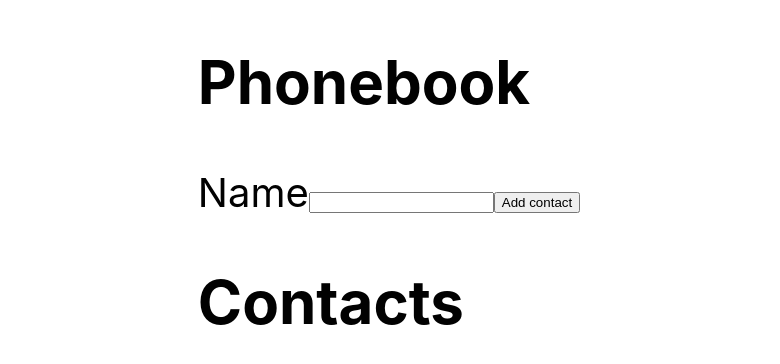
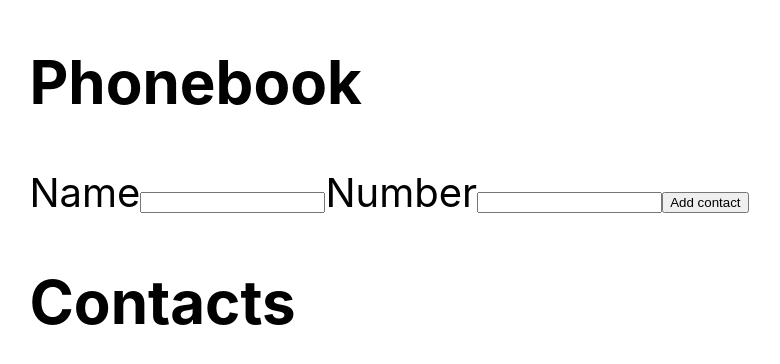
Before and after one commit to stas-yushkov/goit-react-hw-02-phonebook, a React (Create React App) app: page / in a window 1280 px wide. Shown: the part 208-572 px from the top of the page, without its empty margins (251-1031 px from the left). Built offline with nearby package versions, Linux system fonts and the light colour scheme.

Commit message:
step 2 done without styles

```diff
--- a/src/components/App.jsx
+++ b/src/components/App.jsx
@@ -8,6 +8,7 @@ export class App extends PureComponent {
     this.state = {
       contacts: [],
       name: '',
+      number: '',
     };
   }
 
@@ -17,18 +18,22 @@ export class App extends PureComponent {
       contacts: [
         ...prev.contacts,
         {
-          name: prev.name,
+          name: this.state.name,
+          number: this.state.number,
           id: nanoid(),
         },
       ],
       name: '',
+      number: '',
     }));
   };
 
   handleInputChange = e => {
+    const name = e.target.name;
+
     this.setState(prev => ({
       ...prev,
-      name: e.target.value,
+      [name]: e.target.value,
     }));
   };
 
@@ -61,12 +66,24 @@ export class App extends PureComponent {
                 onChange={this.handleInputChange}
               />
             </label>
+            <label>
+              Number
+              <input
+                type="tel"
+                name="number"
+                pattern="\+?\d{1,4}?[-.\s]?\(?\d{1,3}?\)?[-.\s]?\d{1,4}[-.\s]?\d{1,4}[-.\s]?\d{1,9}"
+                title="Phone number must be digits and can contain spaces, dashes, parentheses and can start with +"
+                required
+                value={this.state.number}
+                onChange={this.handleInputChange}
+              />
+            </label>
             <button type="submit">Add contact</button>
           </form>
           <h2>Contacts</h2>
           <ul>
             {contacts.map(elem => (
-              <li key={elem.id}>{elem.name}</li>
+              <li key={elem.id}>{`${elem.name}: ${elem.number}`}</li>
             ))}
           </ul>
         </section>
```
